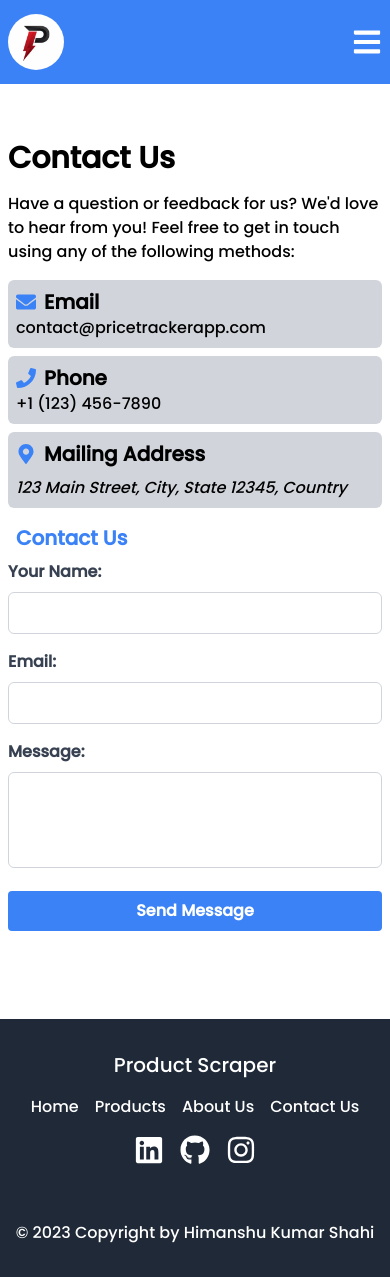
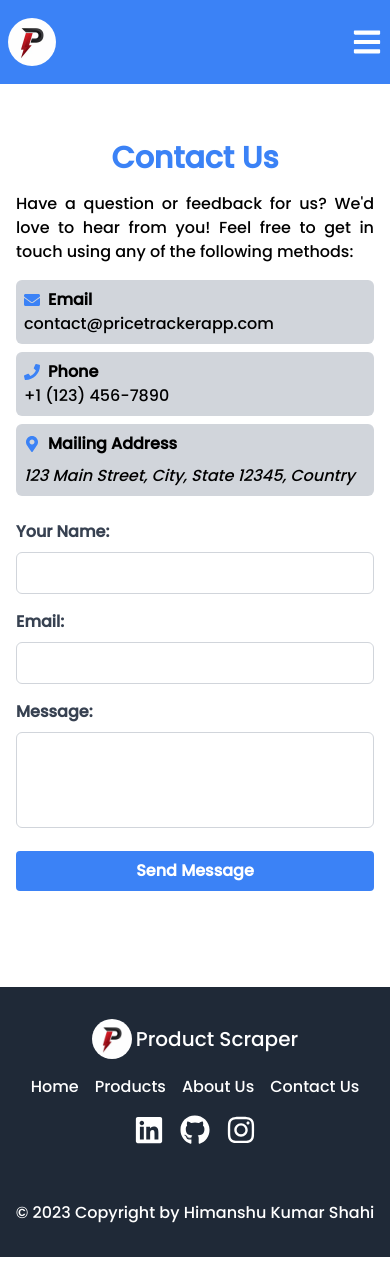
Before and after one commit to himanshushahi/Web-scrapper, a Next.js app: page /contact-us in a window 390 px wide. Built offline with nearby package versions, Linux system fonts and the light colour scheme.

Commit message:
fix almost all problems

```diff
--- /dev/null
+++ b/app/components/ContactForm.jsx
@@ -0,0 +1,123 @@
+"use client";
+import React, { useState } from "react";
+import toast from "react-hot-toast";
+import Loader from "./Loader";
+
+function ContactForm() {
+  const [formData, setFormData] = useState({
+    name: "",
+    email: "",
+    message: "",
+  });
+
+  const [isloading,setIsLoading] = useState(false)
+
+  const handleChange = (e) => {
+    setFormData({
+      ...formData,
+      [e.target.name]: e.target.value,
+    });
+  };
+
+  const onSubmit = async (e) => {
+    e.preventDefault();
+    if (!formData.name) {
+      return;
+    }
+
+    if (!formData.email) {
+      return;
+    }
+
+    if (!formData.message) {
+      return;
+    }
+    try {
+      setIsLoading(true)
+      const response = await fetch("/api/contact", {
+        method: "POST",
+        headers: { "Content-Type": "application/json" },
+        body: JSON.stringify(formData),
+      });
+
+      const data = await response.json();
+      setIsLoading(false)
+      if (data.success) {
+        toast.success(data.message);
+      } else {
+        toast.error(data.message);
+      }
+    } catch (error) {
+      console.log(error.message);
+    }finally{
+      setIsLoading(false)
+    }
+  };
+  return (
+    <section className="my-6">
+      <form className="w-1/2 mx-auto max-md:w-full " onSubmit={onSubmit}>
+        <div className="mb-4">
+          <label
+            htmlFor="name"
+            className="block text-gray-700 font-semibold mb-2"
+          >
+            Your Name:
+          </label>
+          <input
+            type="text"
+            id="name"
+            name="name"
+            value={formData.name}
+            onChange={handleChange}
+            onFocus={(e) => e.target.classList.add("shadow-custom")}
+            onBlur={(e) => e.target.classList.remove("shadow-custom")}
+            className="border border-gray-300 rounded-md p-2 w-full outline-none"
+          />
+        </div>
+        <div className="mb-4">
+          <label
+            htmlFor="email"
+            className="block text-gray-700 font-semibold mb-2"
+          >
+            Email:
+          </label>
+          <input
+            type="email"
+            id="email"
+            name="email"
+            value={formData.email}
+            onChange={handleChange}
+            onFocus={(e) => e.target.classList.add("shadow-custom")}
+            onBlur={(e) => e.target.classList.remove("shadow-custom")}
+            className="border border-gray-300 rounded-md p-2 w-full outline-none"
+          />
+        </div>
+        <div className="mb-4">
+          <label
+            htmlFor="message"
+            className="block text-gray-700 font-semibold mb-2"
+          >
+            Message:
+          </label>
+          <textarea
+            id="message"
+            name="message"
+            value={formData.message}
+            onChange={handleChange}
+            onFocus={(e) => e.target.classList.add("shadow-custom")}
+            onBlur={(e) => e.target.classList.remove("shadow-custom")}
+            className="border resize-none h-24 border-gray-300 rounded-md p-2 w-full outline-none"
+          ></textarea>
+        </div>
+        <button
+          type="submit"
+          className="bg-blue-500 hover:bg-blue-600 transition-colors flex justify-center duration-200 text-white font-semibold py-2 px-4 w-full rounded"
+        >
+         {isloading?<Loader/>:'Send Message'}
+        </button>
+      </form>
+    </section>
+  );
+}
+
+export default ContactForm;
--- a/app/components/Footer.jsx
+++ b/app/components/Footer.jsx
@@ -1,26 +1,27 @@
 import Link from 'next/link';
-import React from 'react';
-import { FaInstagram, FaLinkedin, FaGit, FaGithub } from 'react-icons/fa';
+import { FaInstagram, FaLinkedin, FaGithub } from 'react-icons/fa';
+import logo from '../../public/logo.webp'
+import Image from 'next/image';
 
 const Footer = () => {
   return (
     <footer className="bg-gray-800 text-white py-8 mt-4">
       <div className="wrapper mx-auto max-md:flex-col max-md:gap-4 flex justify-between items-center">
-        <div className="flex-1 text-xl">Product Scraper</div>
+        <div className="flex-1 text-xl flex gap-1 items-center"><Image width={500} height={500} src={logo} alt='logo' className='object-cover rounded-full w-10 h-10'/>  Product Scraper</div>
         <div className="flex-1 flex justify-center gap-4">
-          <Link href="/">Home</Link>
-          <Link href="/#product-section">Products</Link>
-          <Link href="/about">About Us</Link>
-          <Link href="/contact-us">Contact Us</Link>
+          <Link href="/" className='transition-colors duration-200 hover:text-gray-500'>Home</Link>
+          <Link href="/#product-section" className='transition-colors duration-200 hover:text-gray-500'>Products</Link>
+          <Link href="/about" className='transition-colors duration-200 hover:text-gray-500'>About Us</Link>
+          <Link href="/contact-us" className='transition-colors duration-200 hover:text-gray-500'>Contact Us</Link>
         </div>
         <div className="flex-1 flex justify-center gap-4">
-          <a href="https://www.linkedin.com/in/himanshu-kumar-shahi-1b6817259/" target='_blank'>
+          <a href="https://www.linkedin.com/in/himanshu-kumar-shahi-1b6817259/" target='_blank' className='transition-colors duration-200 hover:text-gray-500'>
             <FaLinkedin size={30}/>
           </a>
-          <a href="https://github.com/himanshushahi?tab=repositories" target='_blank'>
+          <a href="https://github.com/himanshushahi?tab=repositories" target='_blank' className='transition-colors duration-200 hover:text-gray-500'>
             <FaGithub size={30}/>
           </a>
-          <a href="https://www.instagram.com/djgolubabu_yt/" target='_blank'>
+          <a href="https://www.instagram.com/djgolubabu_yt/" target='_blank' className='transition-colors duration-200 hover:text-gray-500'>
             <FaInstagram size={30}/>
           </a>
         </div>
--- a/app/components/HeroSection.jsx
+++ b/app/components/HeroSection.jsx
@@ -37,7 +37,7 @@ function HeroSection() {
             width={500}
             src={scrapperImage}
             alt="Product Scraper"
-            className="w-[80%] h-[80%] rounded-md"
+            className="w-[80%] h-[80%] max-md:h-full max-md:w-full rounded-md"
           />
         </div>
       </div>
--- a/app/contact-us/page.js
+++ b/app/contact-us/page.js
@@ -1,36 +1,18 @@
-'use client'
-import React ,{useState} from "react";
 import { FaEnvelope, FaPhone, FaMapMarkerAlt } from "react-icons/fa";
+import ContactForm from "../components/ContactForm";
 
 const Page = () => {
-    const [formData, setFormData] = useState({
-        name: "",
-        email: "",
-        message: "",
-      });
-
-      const handleChange = (e) => {
-        setFormData({
-          ...formData,
-          [e.target.name]: e.target.value,
-        });
-      };
-
-      const onSubmit = (e) => {
-        e.preventDefault();
-        console.log(formData)
-      };
   return (
     <div className="flex justify-center py-14">
-      <div className="wrapper max-md:px-2">
-        <h1 className="text-3xl font-bold mb-4">Contact Us</h1>
-        <p className="mb-4">
+      <div className="wrapper max-md:px-4">
+        <h1 className="text-3xl font-bold mb-4 text-center text-blue-500">Contact Us</h1>
+        <p className="mb-4 md:text-center text-justify">
           Have a question or feedback for us? We&apos;d love to hear from you! Feel
           free to get in touch using any of the following methods:
         </p>
         <div className="grid md:grid-cols-3 grid-cols-1 gap-2 ">
         <div className="flex items-start flex-col bg-gray-300 rounded-md p-2">
-          <h2 className="text-xl flex items-center font-semibold justify-center">
+          <h2 className="text-xl flex items-center font-semibold justify-center max-md:text-base">
             <FaEnvelope className="text-blue-500 mr-2" /> Email
           </h2>
           <a
@@ -41,13 +23,13 @@ const Page = () => {
           </a>
         </div>
         <div className=" flex items-start flex-col bg-gray-300 rounded-md p-2">
-          <h2 className="text-xl flex items-center font-semibold justify-center">
+          <h2 className="text-xl flex items-center font-semibold justify-center max-md:text-base">
             <FaPhone className="text-blue-500 mr-2" /> Phone
           </h2>
           <p>+1 (123) 456-7890</p>
         </div>
         <div className=" flex items-start flex-col bg-gray-300 rounded-md p-2">
-          <h2 className="text-xl font-semibold mb-2 flex items-center justify-center">
+          <h2 className="text-xl font-semibold mb-2 flex items-center justify-center max-md:text-base">
             <FaMapMarkerAlt className="text-blue-500 mr-2" /> Mailing Address
           </h2>
           <address>
@@ -57,73 +39,15 @@ const Page = () => {
           </address>
         </div>
         </div>
-        <div className="my-4">
-          <h2 className="text-xl font-semibold mb-2 w-1/2 mx-auto max-md:w-full max-md:mx-2 text-blue-500">Contact Us</h2>
-          <form className="w-1/2 mx-auto max-md:w-full " onSubmit={onSubmit}>
-            <div className="mb-4">
-              <label
-                htmlFor="name"
-                className="block text-gray-700 font-semibold mb-2"
-              >
-                Your Name:
-              </label>
-              <input
-                type="text"
-                id="name"
-                name="name"
-                value={formData.name}
-                onChange={handleChange}
-                onFocus={(e)=>e.target.classList.add('shadow-custom')}
-                onBlur={(e)=>e.target.classList.remove('shadow-custom')}
-                className="border border-gray-300 rounded-md p-2 w-full outline-none"
-              />
-            </div>
-            <div className="mb-4">
-              <label
-                htmlFor="email"
-                className="block text-gray-700 font-semibold mb-2"
-              >
-                Email:
-              </label>
-              <input
-                type="email"
-                id="email"
-                name="email"
-                value={formData.email}
-                onChange={handleChange}
-                onFocus={(e)=>e.target.classList.add('shadow-custom')}
-                onBlur={(e)=>e.target.classList.remove('shadow-custom')}
-                className="border border-gray-300 rounded-md p-2 w-full outline-none"
-              />
-            </div>
-            <div className="mb-4">
-              <label
-                htmlFor="message"
-                className="block text-gray-700 font-semibold mb-2"
-              >
-                Message:
-              </label>
-              <textarea
-                id="message"
-                name="message"
-                value={formData.message}
-                onChange={handleChange}
-                onFocus={(e)=>e.target.classList.add('shadow-custom')}
-                onBlur={(e)=>e.target.classList.remove('shadow-custom')}
-                className="border resize-none h-24 border-gray-300 rounded-md p-2 w-full outline-none"
-              ></textarea>
-            </div>
-            <button
-              type="submit"
-              className="bg-blue-500 hover:bg-blue-600 transition-colors duration-200 text-white font-semibold py-2 px-4 w-full rounded"
-            >
-              Send Message
-            </button>
-          </form>
-        </div>
+        <ContactForm/>
       </div>
     </div>
   );
 };
 
 export default Page;
+
+export const metadata = {
+  title: "Contact PriceTrackerHub - Your Ultimate Amazon and Flipkart Price Tracking Solution",
+  description: "Welcome to PriceTrackerHub, your one-stop destination for effortlessly monitoring and comparing prices of Amazon and Flipkart products. Never miss a deal again as our intuitive platform helps you stay updated on price drops, discounts, and special offers, ensuring you always get the best value for your money. Start tracking prices today and make smarter shopping decisions with PriceTrackerHub!",
+};
--- a/package.json
+++ b/package.json
@@ -13,6 +13,7 @@
     "cheerio": "^1.0.0-rc.12",
     "mongoose": "^7.5.4",
     "next": "latest",
+    "nodemailer": "^6.9.5",
     "react": "latest",
     "react-dom": "latest",
     "react-hot-toast": "^2.4.1",
```
Also changed, not shown: app/about/page.js (+10 -7 lines), app/api/contact/route.js (added, +54 -0 lines), app/components/Navbar.jsx (+7 -2 lines), 1 other file (tests, documents, lock files or other folders).
